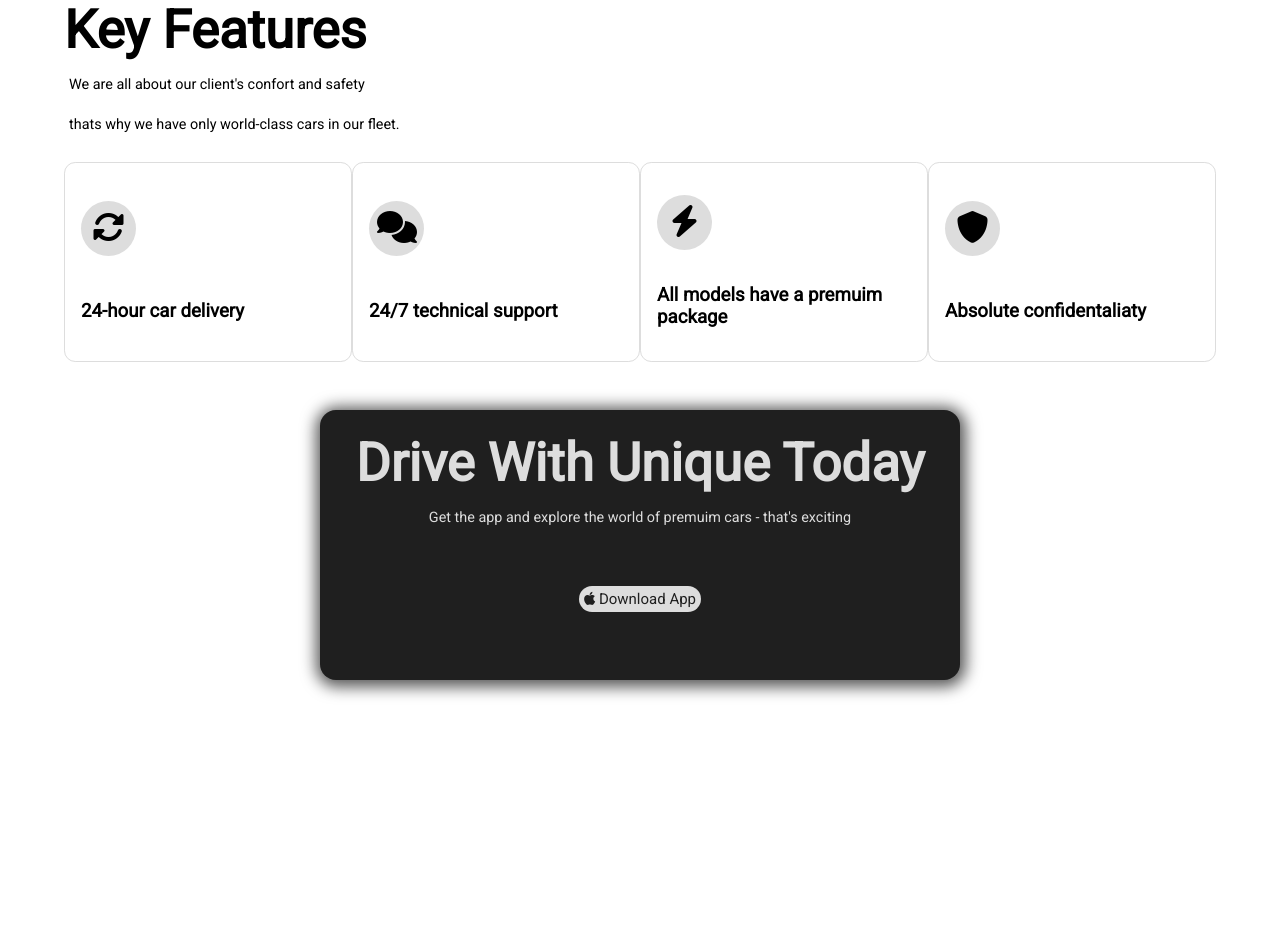
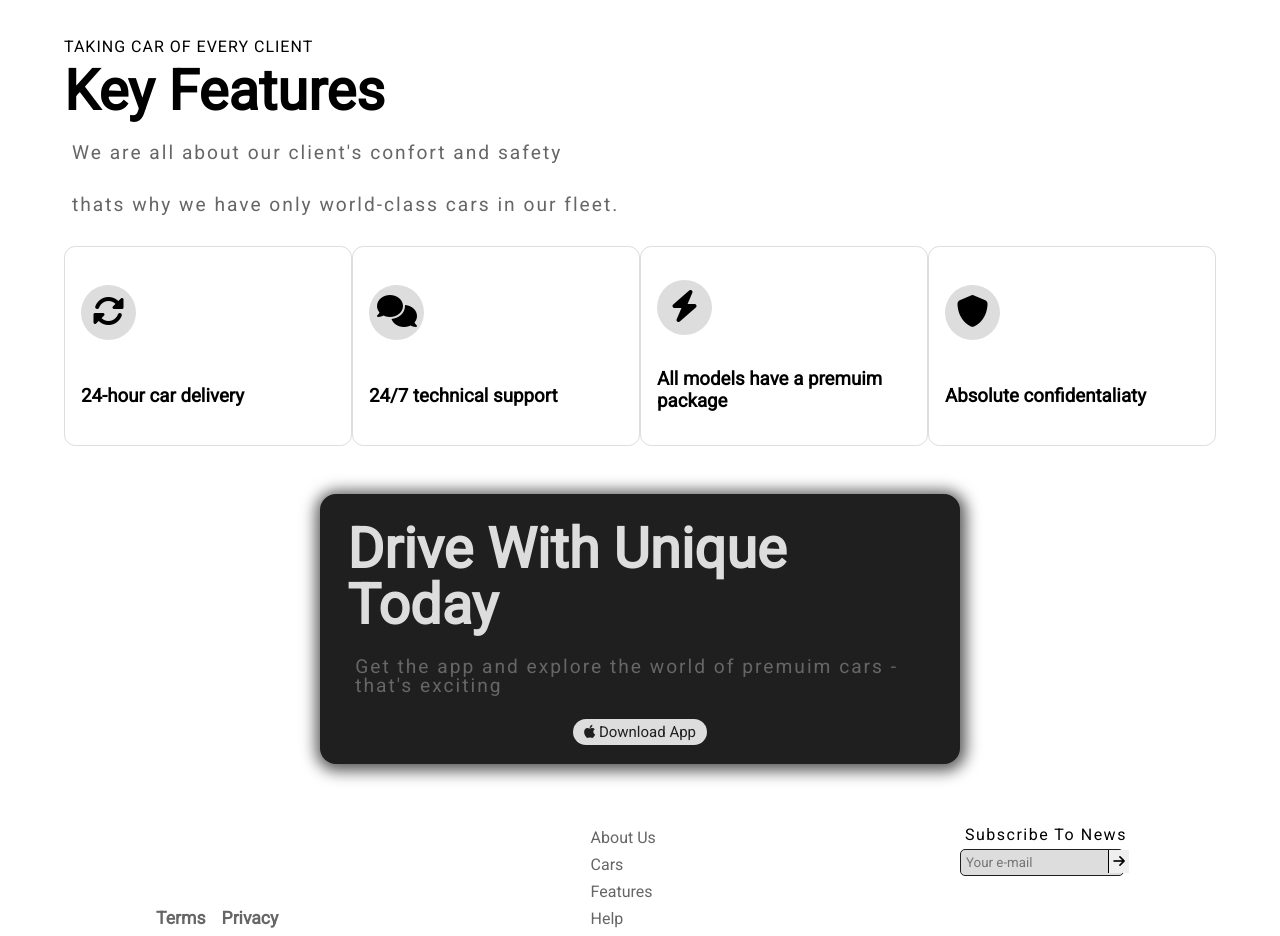
Before and after one commit to soufyen004/car_rental_html_css, a plain HTML site: page index.html in a window 1280 px wide. Shown: the part 1813-2749 px from the top of the page. Before the commit the page ends 2541 px from the top, so only its background shows below. Drawn offline with Linux system fonts and the light colour scheme.

Commit message:
all sections finished

```diff
--- a/css/main.css
+++ b/css/main.css
@@ -20,6 +20,9 @@ nav{
     width: 90%;
     margin: 1rem auto;
 }
+.logo img{
+    max-width: 100px;
+}
 .links{
     display: flex;
     font-weight: 500;
@@ -36,9 +39,9 @@ nav{
 }
 .app{
     color:#fff;
-    border-radius: 13px;
-    margin: auto 0;
-    padding: 5px;
+    border-radius: 1rem;
+    margin: auto .3rem;
+    padding:.3rem .7rem;
     text-transform: capitalize;
     background-color: var(--secondary-color);
     font: 500 15px/1 'roboto';
@@ -57,13 +60,15 @@ nav{
 }
 
 .title{
-    font:700 3.3rem/1 'roboto' ;
+    font:700 3.5rem/1 'roboto' ;
     text-transform: capitalize;
 }
 .subtitle{
     margin: 1rem auto;
-    font:300 .9rem/1 'roboto';
-    padding: 5px;
+    font:100 1.2rem/1 'roboto';
+    padding: .5rem;
+    letter-spacing: 2px;
+    color: var(--primary-color);
 }
 .sub{
     font : 100 1rem/2 'roboto';
@@ -92,6 +97,9 @@ nav{
     margin: 5px;
     padding: 7px;
     border-radius: 12px;
+}
+.cars{
+    margin-top: 3.5rem;
 }
 .cars-show{
     display: flex;
@@ -125,6 +133,7 @@ nav{
     cursor: pointer;
 }
 .features{
+    margin-top: 3.5rem;
     margin: auto;
     width: 90%;
 }
@@ -169,3 +178,46 @@ nav{
     background-color: var(--light);
     color: var(--secondary-color);
 }
+
+footer{
+    margin-top: 3.5rem;
+    display: flex;
+    justify-content: space-around;
+}
+footer .links{
+    display: flex;
+    align-items: flex-end;
+}
+footer .link{
+    list-style: none;
+    margin: .5rem;
+
+}
+footer .link a{
+    text-decoration: none;
+    color: var(--primary-color);
+    text-transform: capitalize;
+}
+#subscribe{
+    position: relative;
+}
+#subscribe input{
+    padding: 5px;
+    border-radius: 5px;
+    border: 1px solid var(--secondary-color);
+    background-color: var(--light);
+    color: var(--primary-color);
+}
+.subscribe p{
+    padding: 5px;
+    text-transform: capitalize;
+    letter-spacing: 1.5px;
+}
+#subscribe button{
+    padding: 4px;
+    position:absolute;
+    right: 3px;
+    top: 1px;
+    border: none;
+    border-left: 1px solid;
+}
--- a/index.html
+++ b/index.html
@@ -11,7 +11,7 @@
 <body>
     <nav>
         <div class="logo">
-            <p>unique</p>
+            <img src="./imgs/unique_logo.png" alt="Unique">
         </div>
         <ul class="links">
             <li><a href="#">about us</a></li>
@@ -133,7 +133,25 @@
             download app
         </span>
     </section>
-
+    <footer>
+        <ul class="links">
+            <li class="link"><a href="#">terms</a></li>
+            <li class="link"><a href="#">privacy</a></li>
+        </ul>
+        <ul class="navigations">
+            <li class="link"><a href="#">about us</a></li>
+            <li class="link"><a href="#">cars</a></li>
+            <li class="link"><a href="#">features</a></li>
+            <li class="link"><a href="#">help</a></li>
+        </ul>
+        <div class="subscribe">
+            <p>subscribe to news</p>
+            <form action="#" id="subscribe">
+                <input type="text" placeholder="Your e-mail">
+                <button onclick="return false"><i class="fas fa-arrow-right"></i></button>
+            </form>
+        </div>
+    </footer>
 
 </body>
 </html>
```
Also changed, not shown: imgs/unique_logo.png (added).
